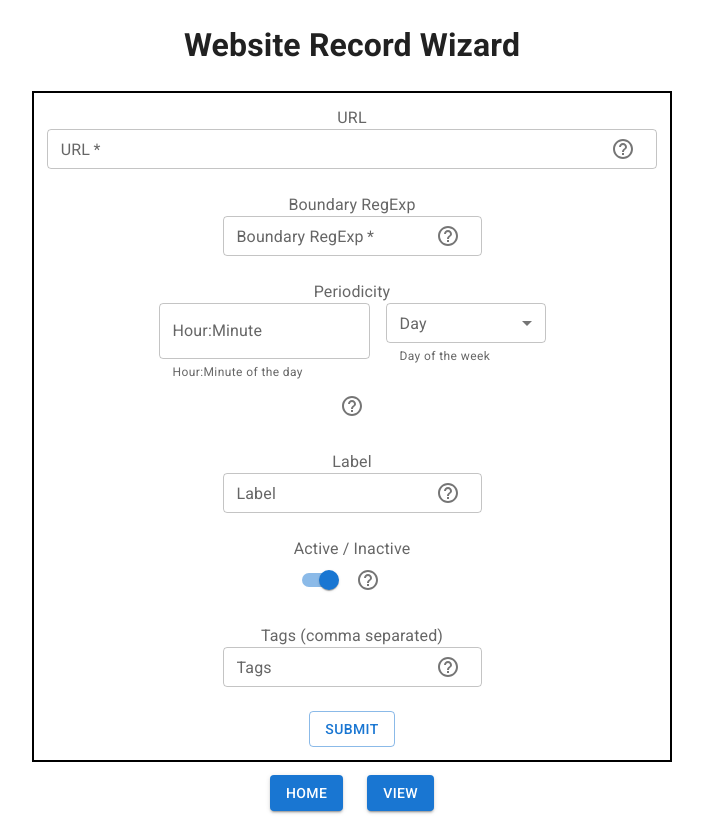
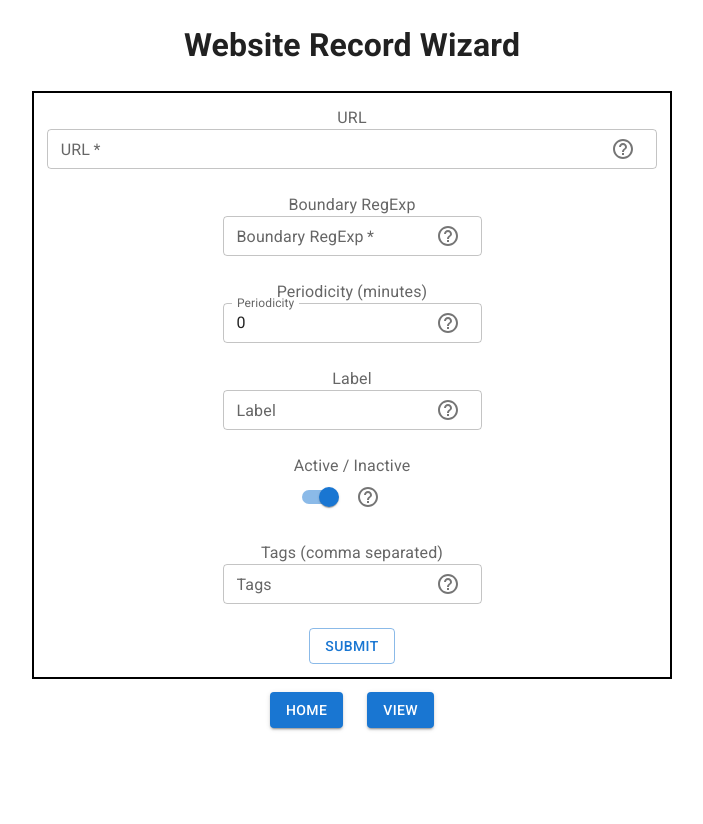
Before and after one commit to corovcam/webcrawler, a React (Create React App) app in the folder frontend/: page /wizard in a window 1280 px wide. Shown: the whole page, without its empty margins (288-991 px from the left). After the commit the page ends 800 px from the top, so only its background shows below. Built offline with nearby package versions, Linux system fonts and the light colour scheme.

Commit message:
Add files via upload

```diff
--- a/frontend/src/pages/records-view.js
+++ b/frontend/src/pages/records-view.js
@@ -1,4 +1,4 @@
-import React from "react";
+import React, { useEffect, useState } from "react";
 import { Button, Box } from "@mui/material";
 import {
   DataGrid,
@@ -8,6 +8,7 @@ import {
   GridToolbarExport,
   GridToolbarDensitySelector,
 } from "@mui/x-data-grid";
+import { Link } from "react-router-dom";
 import AddIcon from "@mui/icons-material/Add";
 import VisibilityIcon from "@mui/icons-material/Visibility";
 
@@ -26,29 +27,139 @@ function EditToolbar() {
 }
 
 export default function RecordsView() {
-  const [pageSize, setPageSize] = React.useState(20);
-  const [selectionModel, setSelectionModel] = React.useState([]);
+  const [pageSize, setPageSize] = useState(20);
+  const [selectionModel, setSelectionModel] = useState([]);
+  const [rows, setRows] = useState([]);
+
+  const fetchWebsiteRecords = async () => {
+    try {
+      const response = await fetch("http://127.0.0.1:3001/website-records");
+      if (response.ok) {
+        const data = await response.json();
+        const rowsWithDataId = await Promise.all(
+          data.websiteRecords.map(async (record) => {
+            const lastExecution = await fetchLastExecution(record.record_id);
+            return {
+              ...record,
+              id: record.record_id,
+              "last-exec-time": lastExecution?.end_time ?? "",
+              "last-exec-status": lastExecution?.status === 0 ? "completed" : "crawling",
+              "is_active": record.is_active === 0 ? false : true,
+            };
+          })
+        );
+        setRows(rowsWithDataId);
+      } else {
+        console.error("Failed to fetch website records:", response.status);
+      }
+    } catch (error) {
+      console.error("Error while fetching website records:", error);
+    }
+  };
+
+  const fetchLastExecution = async (recordId) => {
+    try {
+      const response = await fetch(
+        `http://127.0.0.1:3001/last-execution/website-record/${recordId}`
+      );
+      if (response.ok) {
+        const data = await response.json();
+        return data.execution;
+      } else if (response.status === 404) {
+        return null;
+      } else {
+        console.error("Failed to fetch last execution:", response.status);
+      }
+    } catch (error) {
+      console.error("Error while fetching last execution:", error);
+    }
+  };
+
+  useEffect(() => {
+    fetchWebsiteRecords();
+  },
+   []);
 
   const columns = [
-    { field: "id", headerName: "ID", minWidth: 5 },
+    { field: "record_id", headerName: "ID", minWidth: 5 },
     { field: "url", headerName: "URL", minWidth: 150 },
-    { field: "regexp", headerName: "Boundary RegExp", minWidth: 100 },
-    { field: "periodicity", headerName: "Periodicity", width: 150 },
+    { field: "boundary_regexp", headerName: "Boundary RegExp", minWidth: 100 },
+    { field: "periodicity", headerName: "Periodicity", width: 100 },
     { field: "label", headerName: "Label", minWidth: 50 },
-    { field: "active", headerName: "Active?", minWidth: 50 },
+    { field: "is_active", headerName: "Active?", minWidth: 50 },
     { field: "tags", headerName: "Tags", minWidth: 150 },
-    { field: "last-exec-time", headerName: "Last Execution Time", width: 200 },
-    { field: "last-exec-status", headerName: "Last Execution Status", width: 30 },
+    { field: "last-exec-time", headerName: "Last Execution Time", width: 100 },
+    { field: "last-exec-status", headerName: "Last Execution Status", width: 50 },
+    {
+      field: "actions",
+      headerName: "Actions",
+      width: 300,
+      renderCell: (params) => (
+        <>
+          <Link to={`/execution/${params.row.id}`}>
+            <Button variant="outlined" color="primary" size="small">
+              Show
+            </Button>
+          </Link>
+          <Link to={`/wizard/${params.row.id}`}>
+            <Button variant="outlined" color="primary" size="small">
+              Edit
+            </Button>
+          </Link>
+          <Button
+            variant="outlined"
+            color="secondary"
+            size="small"
+            onClick={() => handleDelete(params.row.id)}
+          >
+            Delete
+          </Button>
+          <Button
+            variant="outlined"
+            color="primary"
+            size="small"
+            onClick={() => handleCrawl(params.row.id)}
+          >
+            Crawl
+          </Button>
+        </>
+      ),
+    },
   ];
 
-  const rows = require("../data/webcrawler-data.json");
+
+  const handleDelete = (recordId) => {
+    fetch(`http://127.0.0.1:3001/delete-website-record/${recordId}`, {
+      method: "DELETE",
+    })
+      .then((response) => response.text())
+      .then((data) => {
+        console.log("Delete Website Record:", data);
+        fetchWebsiteRecords();
+      })
+      .catch((error) => {
+        console.error("Error:", error);
+      });
+  };
+
+  const handleCrawl = (recordId) => {
+    fetch(`http://127.0.0.1:3001/crawl-website-record/${recordId}`)
+      .then((response) => response.text())
+      .then((data) => {
+        console.log("Crawl Website Record:", data);
+        fetchWebsiteRecords();
+      })
+      .catch((error) => {
+        console.error("Error:", error);
+      });
+  };
 
   return (
     <>
       <Box
         sx={{
           display: "flex",
-          width: "80%",
+          width: "90%",
           height: "100%",
           justifyContent: "center",
           alignItems: "center",
--- a/frontend/src/pages/wizard.js
+++ b/frontend/src/pages/wizard.js
@@ -1,8 +1,6 @@
 import * as React from 'react';
-import { Stack, TextField, Button, Switch, Select, MenuItem, Box, IconButton, Tooltip, InputAdornment } from '@mui/material';
-import { FormControl, FormControlLabel, FormLabel, InputLabel, FormHelperText } from '@mui/material';
-import { LocalizationProvider, TimePicker } from '@mui/x-date-pickers';
-import { AdapterDateFns } from '@mui/x-date-pickers/AdapterDateFns';
+import { Stack, TextField, Button, Switch, Box, IconButton, Tooltip, InputAdornment } from '@mui/material';
+import { FormControl, FormControlLabel, FormLabel } from '@mui/material';
 import HelpOutlineIcon from '@mui/icons-material/HelpOutline';
 
 export default class Wizard extends React.Component {
@@ -10,14 +8,10 @@ export default class Wizard extends React.Component {
     super(props);
     this.state = {
       url: "",
-      regexp: "",
-      periodicity: {
-        hour: "",
-        min: "",
-        day: ""
-      },
+      boundary_regexp: "",
+      periodicity: 0,
       label: "",
-      active: true,
+      is_active: true,
       tags: []
     };
 
@@ -26,6 +20,38 @@ export default class Wizard extends React.Component {
     this.handleCheckedInputChange = this.handleCheckedInputChange.bind(this);
     this.handleTagsInput = this.handleTagsInput.bind(this);
     this.handleSubmit = this.handleSubmit.bind(this);
+  }
+
+  componentDidMount() {
+    const { recordId } = this.props;
+
+    if (recordId?.recordId) {
+      fetch(`http://127.0.0.1:3001/website-record/${recordId.recordId}`)
+        .then(response => {
+          if (response.ok) {
+            return response.json();
+          } else if (response.status === 404) {
+            throw new Error('Record not found');
+          } else {
+            throw new Error('Error fetching record');
+          }
+        })
+        .then(json => {
+          const { websiteRecord } = json;
+          this.setState({
+            url: websiteRecord.url,
+            boundary_regexp: websiteRecord.boundary_regexp,
+            periodicity: websiteRecord.periodicity,
+            label: websiteRecord.label,
+            is_active: websiteRecord.is_active,
+            tags: websiteRecord.tags
+          });
+        })
+        .catch(error => {
+          console.error(error);
+          alert('An error occurred while fetching the record.');
+        });
+    }
   }
 
   handleInputChange(event) {
@@ -51,30 +77,74 @@ export default class Wizard extends React.Component {
     });
   }
 
-  handlePeriodicityChange(time, days) {
-    let hours = "";
-    let mins = "";
-    if (time !== null) {
-      hours = time.getHours();
-      mins= time.getMinutes();
+  handlePeriodicityChange(event) {
+    const value = event.target.value;
+    const parsedValue = parseInt(value, 10);
+
+    if (parsedValue >= 0) {
+      this.setState({
+        periodicity: parsedValue
+      });
+    } else {
+      this.setState({
+        periodicity: 0
+      });
+    }
   }
 
-    this.setState({
-      periodicity: {
-        hour: hours,
-        min: mins,
-        day: days
+  handleSubmit() {
+    const { recordId } = this.props;
+    const { url, boundary_regexp, periodicity, label, is_active, tags } = this.state;
+
+    const data = JSON.stringify({
+      url,
+      boundary_regexp,
+      periodicity,
+      label,
+      is_active,
+      tags
+    });
+
+    let apiUrl = 'http://127.0.0.1:3001/add-website-record';
+
+    if (recordId?.recordId) {
+      apiUrl = `http://127.0.0.1:3001/update-website-record`;
     }
+
+    fetch(apiUrl, {
+      method: 'POST',
+      headers: {
+        'Content-Type': 'application/json'
+      },
+      body: data
+    })
+      .then(response => {
+        if (response.ok) {
+          return response.json();
+        } else if (response.status === 404) {
+          throw new Error('Record not found');
+        } else if (response.status === 500) {
+          throw new Error('Internal server error');
+        } else {
+          throw new Error('Error saving record');
+        }
+      })
+      .then(json => {
+        const { recordId, message } = json;
+        alert(`Record saved successfully!\nRecord ID: ${recordId}\nMessage: ${message}`);
+      })
+      .catch(error => {
+        console.error(error);
+        alert('An error occurred while saving the record.');
       });
   }
 
-  handleSubmit() {
-    alert(JSON.stringify(this.state));
-  }
+  render() {
+    const { recordId } = this.props;
+    const { url, boundary_regexp, periodicity, label, is_active, tags } = this.state;
 
-  render() {
     return (
-      <Box sx={{width: "50%", margin: "auto auto", padding: "1%", border: "2px solid black"}}>
+      <Box sx={{ width: "50%", margin: "auto auto", padding: "1%", border: "2px solid black" }}>
         <Stack component="form" onSubmit={this.handleSubmit} spacing={3} justifyContent="center" alignItems="center">
           {/* URL */}
           <FormControl fullWidth>
@@ -84,6 +154,7 @@ export default class Wizard extends React.Component {
               label="URL"
               aria-labelledby="url-label"
               size="small"
+              value={url}
               onChange={this.handleInputChange}
               required
               InputProps={{
@@ -95,10 +166,11 @@ export default class Wizard extends React.Component {
           <FormControl>
             <FormLabel id="boundary-regexp-label">Boundary RegExp</FormLabel>
             <TextField
-              name="regexp"
+              name="boundary_regexp"
               label="Boundary RegExp"
               aria-labelledby="boundary-regexp-label"
               size="small"
+              value={boundary_regexp}
               onChange={this.handleInputChange}
               required
               InputProps={{
@@ -111,7 +183,21 @@ export default class Wizard extends React.Component {
             />
           </FormControl>
           {/* Periodicity Input */}
-          <PeriodicityInput periodicity={this.state.periodicity} onPeriodicityChange={this.handlePeriodicityChange} />
+          <FormControl>
+            <FormLabel id="periodicity-label">Periodicity (minutes)</FormLabel>
+            <TextField
+              name="periodicity"
+              label="Periodicity"
+              aria-labelledby="periodicity-label"
+              size="small"
+              value={periodicity}
+              onChange={this.handlePeriodicityChange}
+              type="number"
+              InputProps={{
+                endAdornment: <HelpTooltip title="How often should the site be crawled (in minutes)" adorned />
+              }}
+            />
+          </FormControl>
           {/* Label Input */}
           <FormControl>
             <FormLabel id="label-inp">Label</FormLabel>
@@ -120,6 +206,7 @@ export default class Wizard extends React.Component {
               label="Label"
               aria-labelledby="label-inp"
               size="small"
+              value={label}
               onChange={this.handleInputChange}
               InputProps={{
                 endAdornment: <HelpTooltip title="User given label" adorned />
@@ -127,16 +214,16 @@ export default class Wizard extends React.Component {
             />
           </FormControl>
           {/* Active/Inactive Switch */}
-          <FormControl sx={{justifyContent: "center", alignItems: "center"}}>
+          <FormControl sx={{ justifyContent: "center", alignItems: "center" }}>
             <FormLabel id="active-label">
               Active / Inactive
             </FormLabel>
             <FormControlLabel
               aria-labelledby="active-label"
-              name="active"
+              name="is_active"
               size="small"
               label={<HelpTooltip title="If inactive, the site is not crawled based on the Periodicity" />}
-              control={<Switch checked={this.state.active} onChange={this.handleCheckedInputChange} />}
+              control={<Switch checked={is_active} onChange={this.handleCheckedInputChange} />}
             />
           </FormControl>
           {/* Tags Input */}
@@ -147,102 +234,18 @@ export default class Wizard extends React.Component {
               label="Tags"
               aria-labelledby="tags-label"
               size="small"
+              value={tags.join(',')}
               onChange={this.handleTagsInput}
               InputProps={{
                 endAdornment: <HelpTooltip title="User given tags, comma-separated without additional spaces" adorned />
               }}
             />
           </FormControl>
-
-          <Button variant="outlined" type="submit">Submit</Button>
+          <Button variant="outlined" type="submit">{recordId ? 'Update' : 'Submit'}</Button>
         </Stack>
       </Box>
     );
   }
-}
-
-function getDateObject(hours, mins) {
-  const createDate = () => {
-    let date = new Date();
-    date.setHours(hours, mins);
-    return date;
-  };
-  return (hours === "" && mins === "") ?  null : createDate();
-};
-
-function PeriodicityInput(props) {
-  let time = getDateObject(props.periodicity.hour, props.periodicity.min);
-  let day = props.periodicity.day;
-
-  const handleChange = () => {
-    props.onPeriodicityChange(time, day);
-  };
-
-  const timeCheck = (newTime) => {
-    time = newTime;
-    // Set Default for Day
-    day = newTime && !day ? "mon" : day;
-    day = !newTime && day ? "" : day
-  };
-
-  const dayCheck = (event) => {
-    const value = event.target.value;
-    day = value;
-    // Set Default for Time
-    time = value && !time ? new Date() : time;
-    time = !value && time ? null : time;
-  };
-
-  return (
-    <FormControl sx={{justifyContent: "center", alignItems: "center"}}>
-        <FormLabel id="time-label">Periodicity </FormLabel>
-        <Stack direction="row" spacing={2} aria-labelledby="time-label">
-          <LocalizationProvider dateAdapter={AdapterDateFns}>
-            <FormControl size="small">
-              <TimePicker
-                name="hour-min"
-                label="Hour:Minute"
-                value={time}
-                onChange={(newTime) => {
-                  timeCheck(newTime);
-                  handleChange();
-                }}
-                renderInput={(params) => <TextField {...params} size="small" />}
-              />
-              <FormHelperText>Hour:Minute of the day</FormHelperText>
-            </FormControl>
-          </LocalizationProvider>
-          <FormControl sx={{ minWidth: 160 }} size="small" >
-            <InputLabel id="day-label">Day</InputLabel>
-            <Select
-              name="day"
-              label="Day"
-              labelId="day-label"
-              variant="outlined"
-              autoWidth
-              value={day}
-              onChange={(event) => {
-                dayCheck(event);
-                handleChange();
-              }}
-            >
-              <MenuItem value=""><em>None</em></MenuItem>
-              <MenuItem value={"mon"}>Monday</MenuItem>
-              <MenuItem value={"tue"}>Tuesday</MenuItem>
-              <MenuItem value={"wed"}>Wednesday</MenuItem>
-              <MenuItem value={"thu"}>Thursday</MenuItem>
-              <MenuItem value={"fri"}>Friday</MenuItem>
-              <MenuItem value={"sat"}>Saturday</MenuItem>
-              <MenuItem value={"sun"}>Sunday</MenuItem>
-            </Select>
-            <FormHelperText>Day of the week</FormHelperText>
-          </FormControl>
-        </Stack>
-        <FormHelperText>
-          <HelpTooltip title="How often should the site be crawled - (hour, minute, day of the week)" />
-        </FormHelperText>
-      </FormControl>
-  );
 }
 
 function HelpTooltip(props) {
```
Lines whose indentation alone changed are shown as unchanged.
